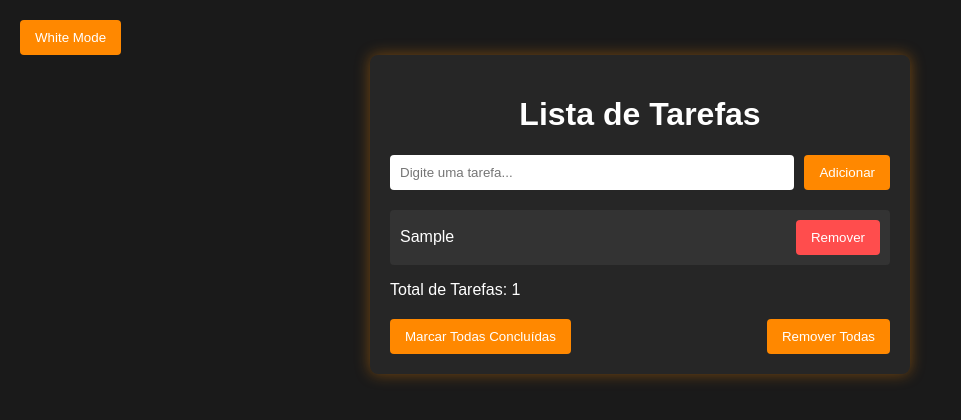
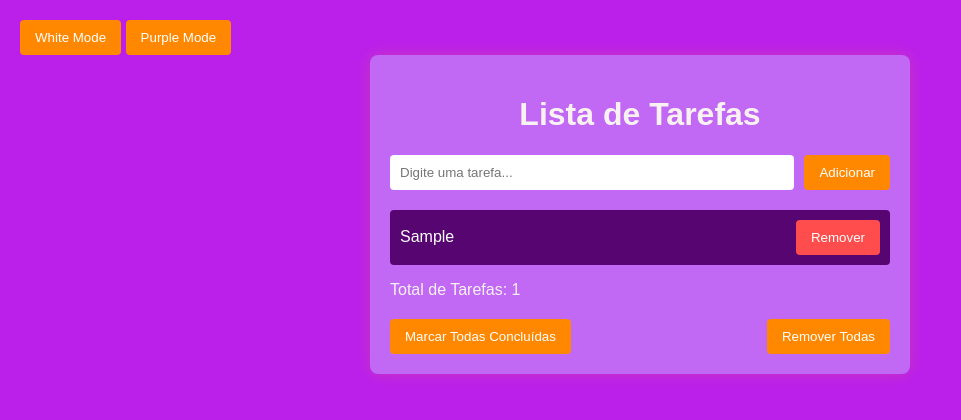
Before and after one commit to GuiBondade/Lista_De_Tarefas, a plain HTML site: page index.html in a window 1280 px wide. Both pictures are taken after typing "Sample" into the empty fields and a click on the button "Adicionar". Shown: the whole page, without its empty margins (0-961 px from the left). Drawn offline with Linux system fonts and the light colour scheme.

Commit message:
Versão Não Finalizada com Novo Botão para Mudar Modo de Exibição para Roxo

```diff
--- a/index.html
+++ b/index.html
@@ -6,12 +6,13 @@
   <title>Lista de Tarefas</title>
   <link rel="stylesheet" href="style.css" />
 </head>
-<body>
+<body class="black_mode">
   <div class="config_buttons">
     <button id="toggleModeBtn">White Mode</button>
+    <button id="toggleModeBtn">Purple Mode</button>
   </div>
   <div class="container">
-    <h1 class="orange_mode">Lista de Tarefas</h1>
+    <h1>Lista de Tarefas</h1>
     <div class="input-section">
       <input type="text" id="taskInput" placeholder="Digite uma tarefa..." />
       <button onclick="addTask()">Adicionar</button>
--- a/script.js
+++ b/script.js
@@ -84,18 +84,36 @@ function clearAll() {
   renderTasks();
 }
 
-function changeExibitionMode() {
+function changeExibitionMode(cor) {
   const body = document.body;
-  const modeBtn = document.querySelector('.config_buttons button');
-  if (body.classList.contains("white_mode")) {
-    body.classList.remove("white_mode");
+  const modeBtn = '.config_buttons button:nth-child(1)';
+  if (body.classList.contains(cor)) {
+    body.classList.remove(cor);
     body.classList.add("black_mode");
-    modeBtn.textContent = "White Mode";
+    modeBtn.textContent = cor;
   } else {
-    body.classList.remove("black_mode");
-    body.classList.add("white_mode");
-    modeBtn.textContent = "Black Mode";
+    body.classList.remove("black_mode")
+    body.classList.add(cor)
   }
+
+
+  //if (body.classList.contains("white_mode")) {
+    //body.classList.remove("white_mode");
+    //body.classList.remove("purple_mode");
+    //body.classList.add("black_mode");
+    //modeBtn.textContent = "White Mode";
+  //elif (body.classList.contains("purple_mode")) {
+      //body.classList.remove("purple_mode");
+      //body.classList.remove("white_mode");
+      //body.classList.add("black_mode");
+      //modeBtn.textContent = "Purple Mode";
+    //}
+  //} else {
+    //body.classList.remove("black_mode");
+    //body.classList.remove("purple_mode");
+    //body.classList.add("white_mode");
+    //modeBtn.textContent = "Black Mode";
+  //}
 }
 
 function changeTaskAmount(amount) {
@@ -116,8 +134,10 @@ function loadTasks() {
   // Adiciona event listener ao botão "Remover Todas"
   document.querySelector('.controls button:nth-child(2)').addEventListener("click", clearAll);
 
-  // Adiciona event listener ao botão que troca o modo de exibição
-  document.querySelector('.config_buttons button').addEventListener("click", changeExibitionMode);
+  // Adiciona event listener ao botão que troca o modo de exibição entre preto e branco
+  document.querySelector('.config_buttons button:nth-child(1)').addEventListener("click", changeExibitionMode("white_mode"));
+  // Adiciona event listener ao botão que troca o modo de exibição entre preto e roxo
+  document.querySelector('.config_buttons button:nth-child(2)').addEventListener("click", changeExibitionMode("purple_mode"));
 
   // Adiciona event listener para adicionar tarefa ao pressionar Enter no input
   document.getElementById("taskInput").addEventListener("keydown", function(e) {
--- a/style.css
+++ b/style.css
@@ -117,3 +117,24 @@ body {
   .white_mode li.completed span {
     color: #bbb;
   }
+
+  .purple_mode {
+    background: #7f06c5 !important;
+    background-color: #bb20eb !important;
+    color: #222 !important;
+  }
+
+  .purple_mode .container {
+    background: #c169f5;
+    color: #faf2f2;
+    box-shadow: 0 0 15px rgba(255, 140, 0, 0.2);
+  }
+
+  .purple_mode button {
+    color: #fff;
+  }
+
+  .purple_mode li {
+    background: #570570;
+    color: #ffffff;
+  }
```
